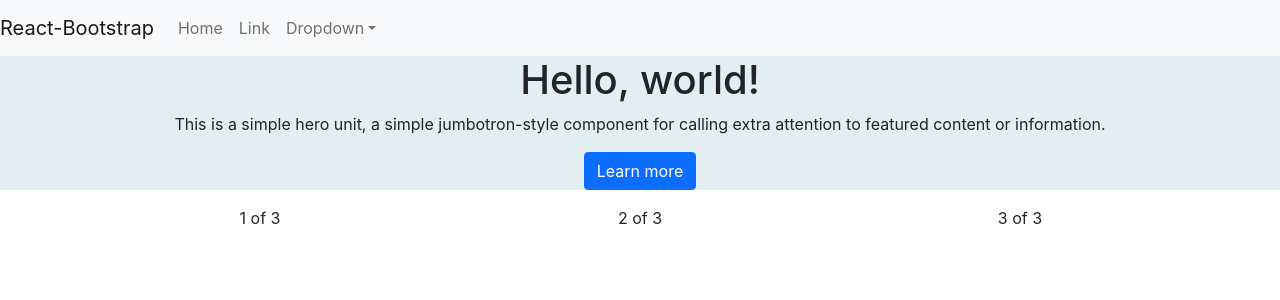
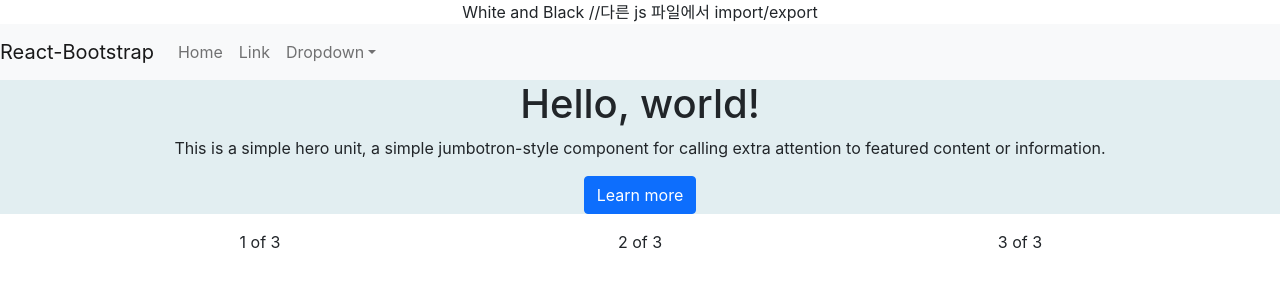
Before and after one commit to sooyoung-h/shop, a React (Create React App) app: page / in a window 1280 px wide. Shown: the top 300 px of the page. Built offline with nearby package versions, Linux system fonts and the light colour scheme.

Commit message:
import and export

```diff
--- a/src/App.js
+++ b/src/App.js
@@ -1,6 +1,6 @@
 import logo from "./logo.svg";
+import React, { useState } from "react";
 import "./App.css";
-import React from "react";
 import {
   Container,
   Col,
@@ -11,10 +11,14 @@ import {
   Jumbotron,
   Button,
 } from "react-bootstrap";
+import Data from "./data.js";
 
 function App() {
+  let [shoes, shoesChange] = useState(Data);
+
   return (
     <div className="App">
+      {shoes[0].title} //다른 js 파일에서 import/export
       <Navbar bg="light" expand="lg">
         <Navbar.Brand href="#home">React-Bootstrap</Navbar.Brand>
         <Navbar.Toggle aria-controls="basic-navbar-nav" />
--- /dev/null
+++ b/src/data.js
@@ -0,0 +1,22 @@
+export default [
+  {
+    id: 0,
+    title: "White and Black",
+    content: "Born in France",
+    price: 120000,
+  },
+
+  {
+    id: 1,
+    title: "Red Knit",
+    content: "Born in Seoul",
+    price: 110000,
+  },
+
+  {
+    id: 2,
+    title: "Grey Yordan",
+    content: "Born in the States",
+    price: 130000,
+  },
+];
```
